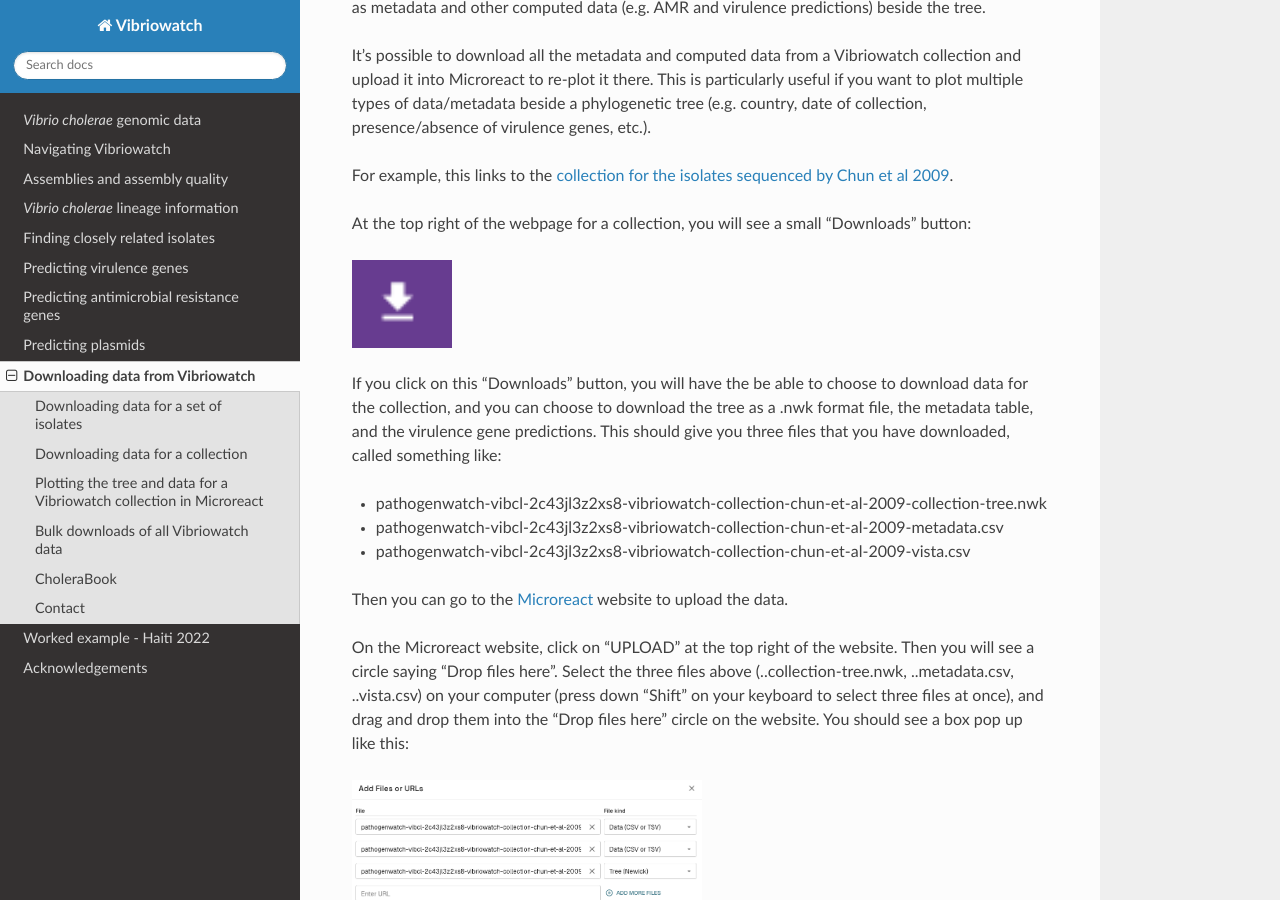
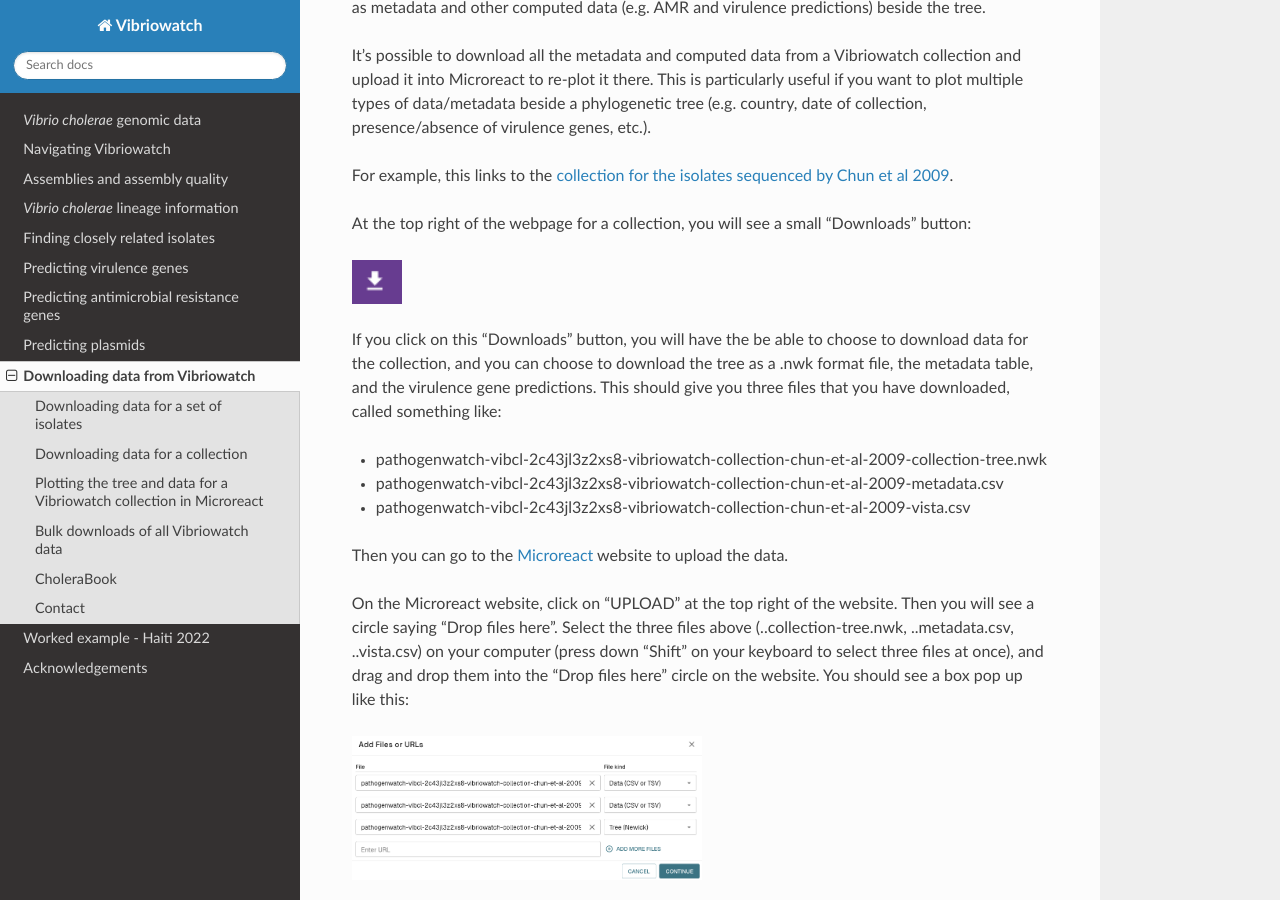
Before and after one commit to avrilcoghlan/vibriowatch, a Sphinx documentation site: the page built from docs/source/downloads.rst, in a window 1280 px wide and 900 px high, scrolled down 2094 px. Built offline with Sphinx 7.4.7 and the Read the Docs theme 3.1.0, drawn with Linux system fonts in a browser that asks for light colours.

Commit message:
Update downloads.rst

```diff
--- a/docs/source/downloads.rst
+++ b/docs/source/downloads.rst
@@ -82,7 +82,7 @@
 At the top right of the webpage for a collection, you will see a small "Downloads" button:
 
 .. image:: Picture143.png
-  :width: 100
+  :width: 50
 
 If you click on this "Downloads" button, you will have the be able to choose to download data for the collection,
 and you can choose to download the tree as a .nwk format file, the metadata table, and the virulence gene predictions.
@@ -124,7 +124,7 @@
 If you want to plot additional variables beside the tree, you can click on the "Controls" button at the top right of the tree panel:
 
 .. image:: Picture147.png
-  :width: 100
+  :width: 50
 
 If you click on "Metadata blocks" in the menu that appears, you can click on "Serotype phenotype" and "Serogroup phenotype" and "ctxA" and "ctxB", to plot the serotype (e.g. Inaba/Ogawa) and
 serogroup (e.g. O1/O139/O37/etc.) phenotypes and presence/absence of *ctxA* and *ctxB* genes beside the tree, and then press "X" at the top of the menu to close the menu. You can also
```
